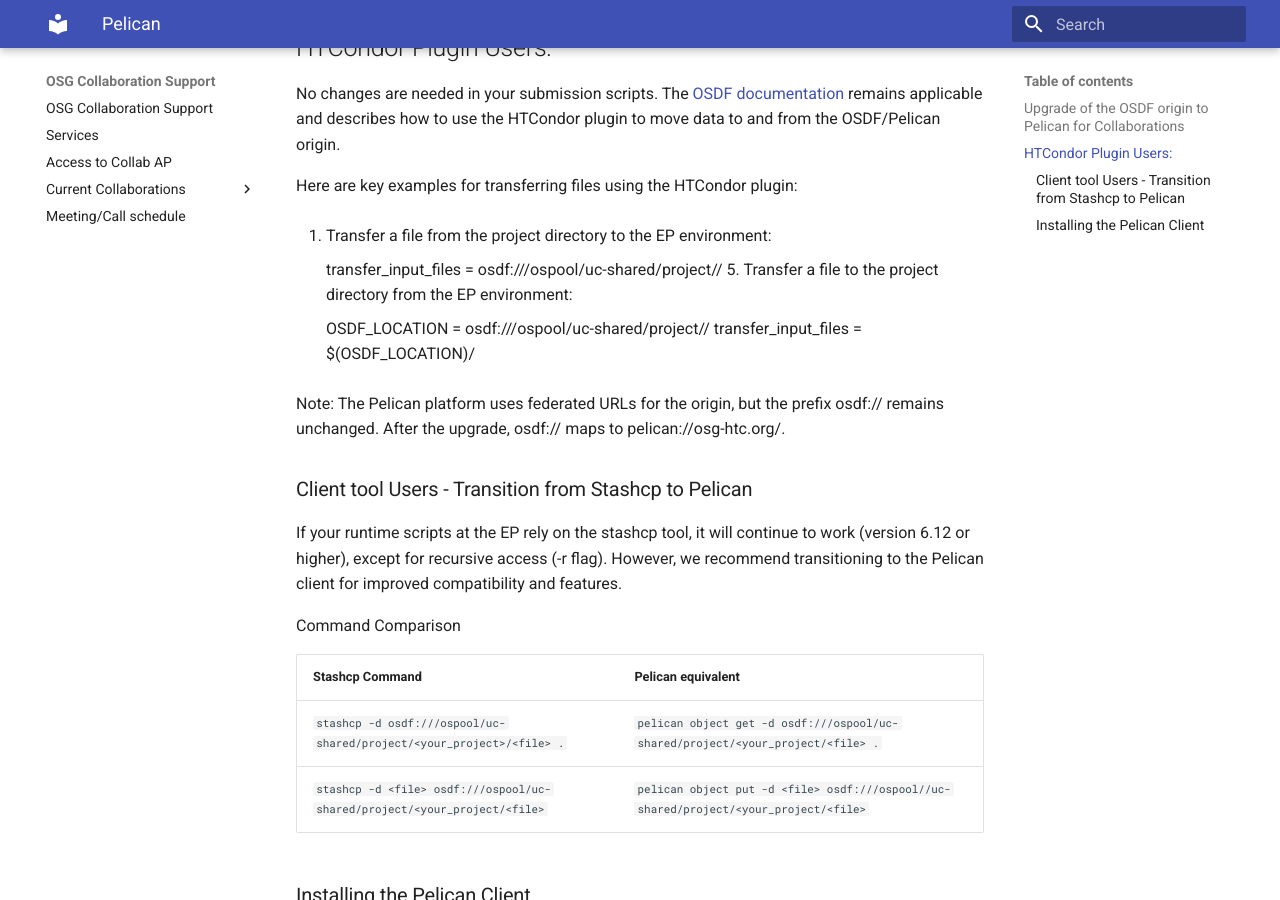
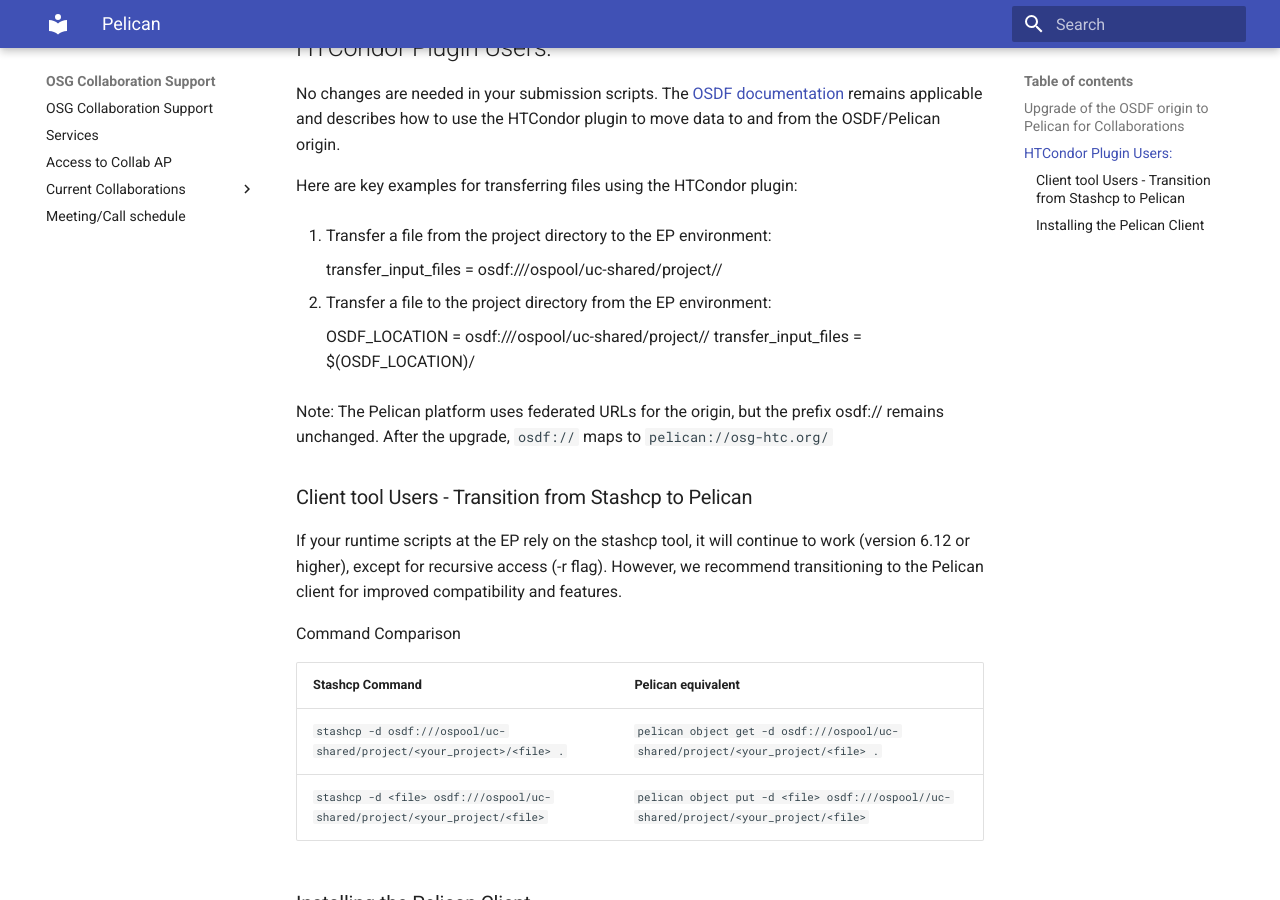
Before and after one commit to osg-htc/collaboration-support, an MkDocs documentation site: the page built from docs/misc/pelican.md, in a window 1280 px wide and 900 px high, scrolled down 529 px. Built offline with MkDocs 1.6.1 and Material for MkDocs 9.7.7, drawn with Linux system fonts in a browser that asks for light colours.

Commit message:
Update pelican.md

```diff
--- a/docs/misc/pelican.md
+++ b/docs/misc/pelican.md
@@ -15,12 +15,13 @@
   1. Transfer a file from the project directory to the EP environment:
 
     transfer_input_files = osdf:///ospool/uc-shared/project/<your_project>/<file>
-  5. Transfer a file to the project directory from the EP environment:
+
+  2. Transfer a file to the project directory from the EP environment:
 
     OSDF_LOCATION = osdf:///ospool/uc-shared/project/<your_project>/<file>
     transfer_input_files = $(OSDF_LOCATION)/<file>
 
-Note: The Pelican platform uses federated URLs for the origin, but the prefix osdf:// remains unchanged. After the upgrade, osdf:// maps to pelican://osg-htc.org/.
+Note: The Pelican platform uses federated URLs for the origin, but the prefix osdf:// remains unchanged. After the upgrade, `osdf://` maps to `pelican://osg-htc.org/`
 
 ### Client tool Users - Transition from Stashcp to Pelican
 If your runtime scripts at the EP rely on the stashcp tool, it will continue to work (version 6.12 or higher), except for recursive access (-r flag). However, we recommend transitioning to the Pelican client for improved compatibility and features.
```
